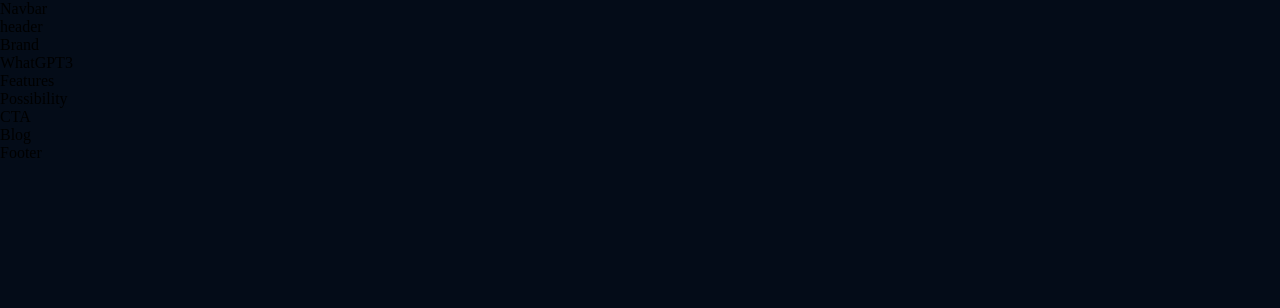
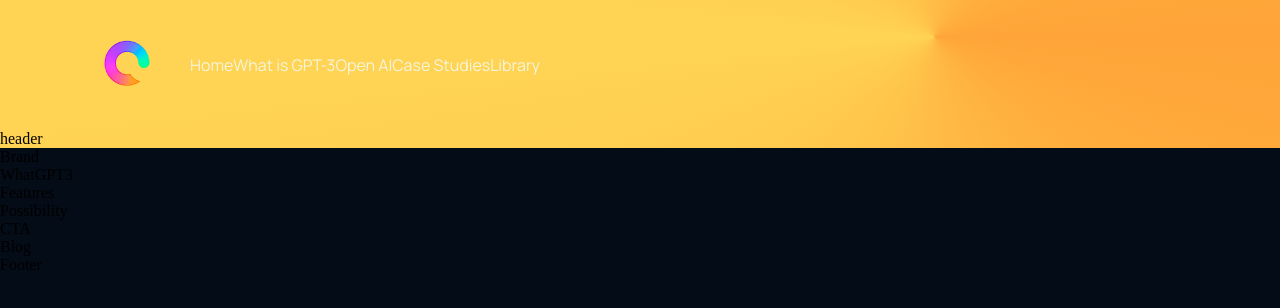
Before and after one commit to Aetthera/Poject_GPT, a React (Create React App) app: page / in a window 1280 px wide. Shown: the top 308 px of the page. Built offline with nearby package versions, Linux system fonts and the light colour scheme.

Commit message:
new css regarding navbar

```diff
--- a/src/App.css
+++ b/src/App.css
@@ -13,3 +13,70 @@ a{
     color: unset;
     text-decoration: none;
 }
+
+.gardient__bg
+{
+
+    /* global 90%+ browsers support */
+    background:conic-gradient(from 90deg at 73% 25%, rgba(255, 164, 56, 1) 0%, rgba(255, 212, 84, 1) 50%, rgba(255, 164, 56, 1) 100%);
+
+}
+
+
+.gardient__text{
+    background: avr(--gradient-text);
+    background-clip: text;
+    -webkit-background-clop: text;
+    -webkit-text-fill-color: transparent;
+}
+
+.section__padding{
+    padding: 4rem 6rem;
+}
+
+.section__margin{
+    margin: 4rem 6rem;
+}
+
+.scale-up-center {
+    -webkit-animation: scale-up-center 0.4s cubic-bezier(0.390, 0.575, 0.565, 1.000) both;
+        animation: scale-up-center 0.4s cubic-bezier(0.390, 0.575, 0.565, 1.000) both;
+}
+
+@-webkit-keyframes scale-up-center {
+    0% {
+      -webkit-transform: scale(0.5);
+              transform: scale(0.5);
+    }
+    100% {
+      -webkit-transform: scale(1);
+              transform: scale(1);
+    }
+  }
+  @keyframes scale-up-center {
+    0% {
+      -webkit-transform: scale(0.5);
+              transform: scale(0.5);
+    }
+    100% {
+      -webkit-transform: scale(1);
+              transform: scale(1);
+    }
+  }
+  @media screen and (max-width: 700px) {
+    .section__padding{
+        padding: 4rem;
+    }
+    .section__margin{
+        margin: 4rem;
+    }
+  }
+
+  @media screen and (max-width: 550px) {
+    .section__padding{
+        padding: 4rem 2rem;
+    }
+    .section__margin{
+        margin: 4rem 2rem;
+    }
+  }
--- a/src/App.js
+++ b/src/App.js
@@ -7,7 +7,7 @@ import'./App.css';
 const App = () => {
   return (
     <div className='App'>
-        <div className='gardeient__bg'>
+        <div className='gardient__bg'>
             <Navbar />
             <Header />
         </div>
--- a/src/components/navbar/Navbar.jsx
+++ b/src/components/navbar/Navbar.jsx
@@ -1,9 +1,26 @@
-import React from 'react'
+import React from 'react';
+import { RiMenu3Line, RiCloseLin } from 'react-icons/ri';
+import logo from '../../assets/icon.png';
 import  './navbar.css';
+
+//BEM -> Block Element Modifier
 
 const Navbar = () => {
   return (
-    <div>Navbar</div>
+    <div className="gpt3__navbar">
+      <div className="gpt3__navbar-links">
+        <div className="gpt3__navbar-links_logo">
+          <img src={logo} alt="logo" />
+        </div>
+        <div className="gpt3__navbar-links_container">
+          <p><a href="home">Home</a></p>
+          <p><a href="wgpt3">What is GPT-3</a></p>
+          <p><a href="possibility">Open AI</a></p>
+          <p><a href="features">Case Studies</a></p>
+          <p><a href="blog">Library</a></p>
+        </div>
+      </div>
+    </div>
   )
 }
 
--- a/src/components/navbar/navbar.css
+++ b/src/components/navbar/navbar.css
@@ -0,0 +1,41 @@
+.gpt3__navbar {
+    display: flex !important;
+    justify-content: space-between;
+    align-items: center;
+
+    padding: 2rem 6rem;
+}
+
+.gpt3__navbar-links {
+flex: 1;
+display: flex;
+justify-content: flex-start;
+align-items: center;
+}
+
+.gpt3__navbar-links_logo {
+    margin-right: 2rem;
+}
+
+.gpt3__navbar-links_logo img {
+    width: 62px;
+    height: 62px;
+}
+
+.gpt3__navbar-links_container {
+    display: flex;
+    flex-direction: row;
+}
+
+.gpt3__navbar-sign {
+    display: flex;
+    justify-content: flex-end;
+    align-items: center;
+}
+
+.gpt3__navbar-links_container p,
+.gpt3__navbar-sign p,
+.gpt3__navbar-menu_container p {
+    color: beige;
+    font-family: var(--font-family);
+}
```
Also changed, not shown: src/assets/icon.png (added), src/assets/logo.png (added).
